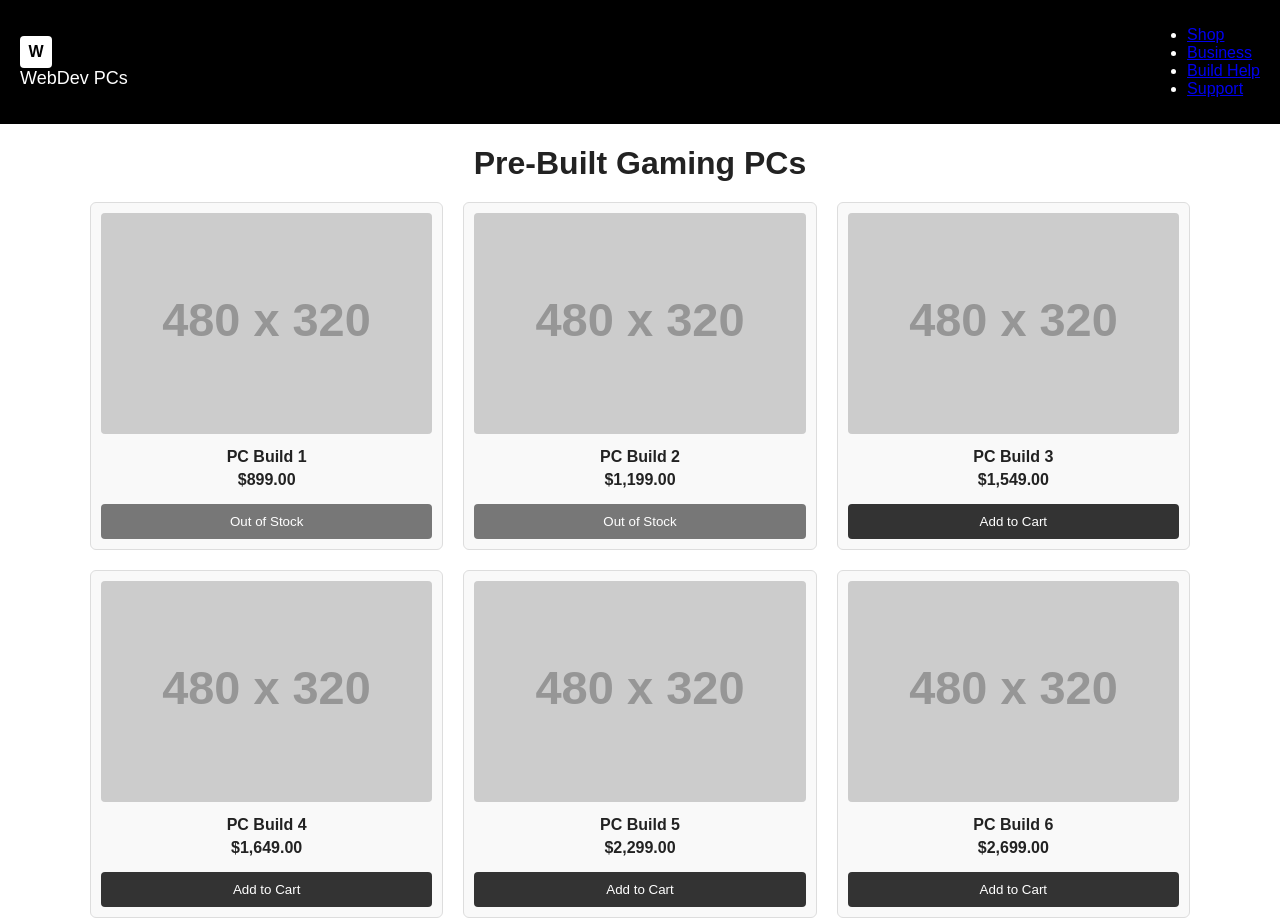
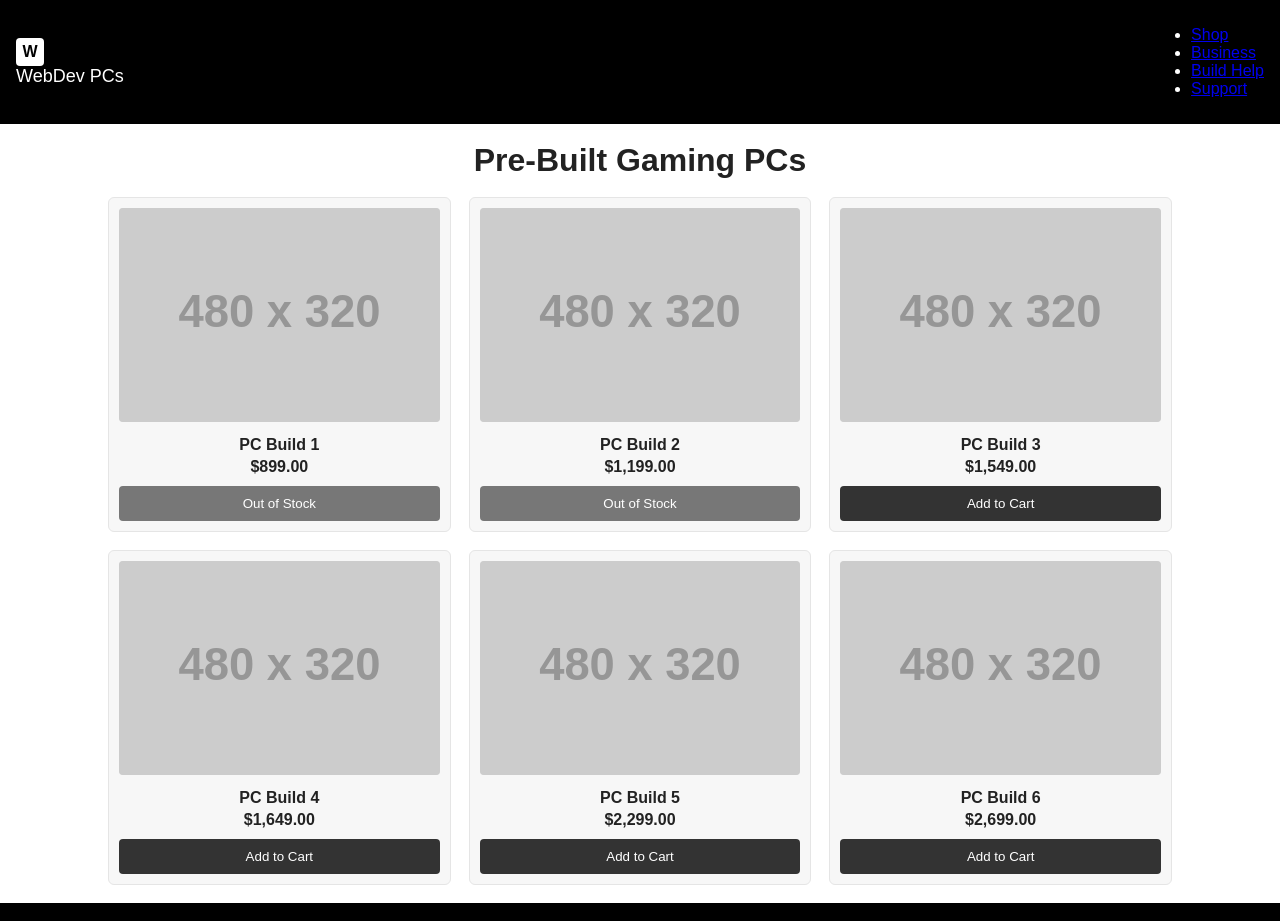
Before and after one commit to rybtemp/webTemp, a plain HTML site: page index.html in a window 1280 px wide. Shown: the top 921 px of the page. Drawn offline with Linux system fonts and the light colour scheme; placeholder pictures from the web are drawn by us.

Commit message:
Update styles.css

```diff
--- a/styles.css
+++ b/styles.css
@@ -1,134 +1,68 @@
-body {
-  margin: 0;
-  font-family: Arial, sans-serif;
-  background: #fff;
-  color: #222;
-}
+/* Base */
+* { box-sizing: border-box; }
+html, body { margin: 0; }
+body { font-family: Arial, Helvetica, sans-serif; color: #222; background: #fff; }
 
 /* Header */
 .navbar {
   background: #000;
   color: #fff;
-  padding: 10px 20px;
+  padding: 10px 16px;
   display: flex;
   align-items: center;
   justify-content: space-between;
 }
+.brand { display: flex; align-items: center; gap: 10px; }
+.logo-img {
+  width: 28px; height: 28px; line-height: 28px; text-align: center;
+  background: #fff; color: #000; border-radius: 4px; font-weight: 700;
+}
+.site-title { margin: 0; font-size: 18px; }
 
-.logo-img {
-  background: #fff;
-  color: #000;
-  width: 32px;
-  height: 32px;
-  text-align: center;
-  line-height: 32px;
-  font-weight: bold;
-  border-radius: 4px;
-  margin-right: 10px;
-}
+.nav-list { list-style: none; margin: 0; padding: 0; }
+.nav-list li { display: inline-block; margin-left: 14px; }
+.nav-list a { color: #fff; text-decoration: none; font-weight: 700; }
 
-.site-title {
-  font-size: 18px;
-  margin: 0 20px 0 0;
-}
+/* Page wrapper */
+.container { max-width: 1100px; margin: 18px auto; padding: 0 18px; }
+.page-title { text-align: center; margin: 12px 0 18px; }
 
-.nav-list {
-  list-style: none;
-  margin: 0;
-  padding: 0;
-}
-
-.nav-list li {
-  display: inline-block;
-  margin-left: 15px;
-}
-
-.nav-list a {
-  color: #fff;
-  text-decoration: none;
-  font-weight: bold;
-}
-
-/* Page */
-.container {
-  max-width: 1100px;
-  margin: 20px auto;
-  padding: 0 20px;
-}
-
-.page-title {
-  text-align: center;
-  margin-bottom: 20px;
-}
-
-/* Product Grid */
+/* Product grid */
 .product-grid {
   display: grid;
   grid-template-columns: repeat(3, 1fr);
-  gap: 20px;
+  gap: 18px;
 }
-
 .product-card {
-  border: 1px solid #ddd;
+  background: #f7f7f7;
+  border: 1px solid #e5e5e5;
   border-radius: 6px;
-  background: #f9f9f9;
   padding: 10px;
   text-align: center;
 }
+.product-img { width: 100%; height: auto; border-radius: 4px; background: #e5e5e5; }
+.product-title { margin: 10px 0 4px; font-size: 16px; }
+.product-price { margin: 0 0 10px; font-weight: 700; }
 
-.product-img {
-  width: 100%;
-  height: auto;
-  border-radius: 4px;
+/* Button */
+.btn {
+  display: block; width: 100%;
+  background: #333; color: #fff; border: none;
+  padding: 10px; border-radius: 4px; cursor: pointer;
 }
-
-.product-title {
-  font-size: 16px;
-  margin: 10px 0 5px;
-}
-
-.product-price {
-  font-weight: bold;
-  margin: 5px 0 15px;
-}
-
-.btn {
-  background: #333;
-  color: #fff;
-  padding: 10px;
-  border: none;
-  width: 100%;
-  border-radius: 4px;
-  cursor: pointer;
-}
-
-.btn[disabled] {
-  background: #777;
-  cursor: not-allowed;
-}
-
-.btn:hover:not([disabled]) {
-  background: #555;
-}
+.btn[disabled] { background: #777; cursor: not-allowed; }
+.btn:hover:not([disabled]) { background: #555; }
 
 /* Footer */
 .site-footer {
-  background: #000;
-  color: #fff;
-  text-align: center;
-  padding: 15px;
-  margin-top: 40px;
+  background: #000; color: #fff; text-align: center; padding: 12px 0;
+  height: auto;
 }
 
 /* Responsive */
 @media (max-width: 900px) {
-  .product-grid {
-    grid-template-columns: repeat(2, 1fr);
-  }
+  .product-grid { grid-template-columns: repeat(2, 1fr); }
 }
-
 @media (max-width: 600px) {
-  .product-grid {
-    grid-template-columns: 1fr;
-  }
+  .product-grid { grid-template-columns: 1fr; }
 }
```
